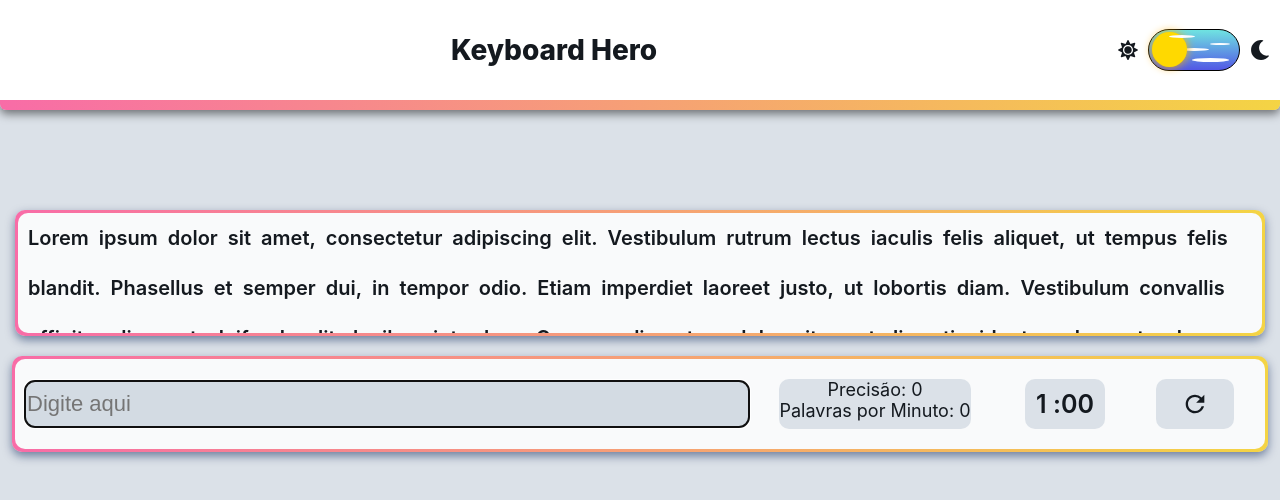
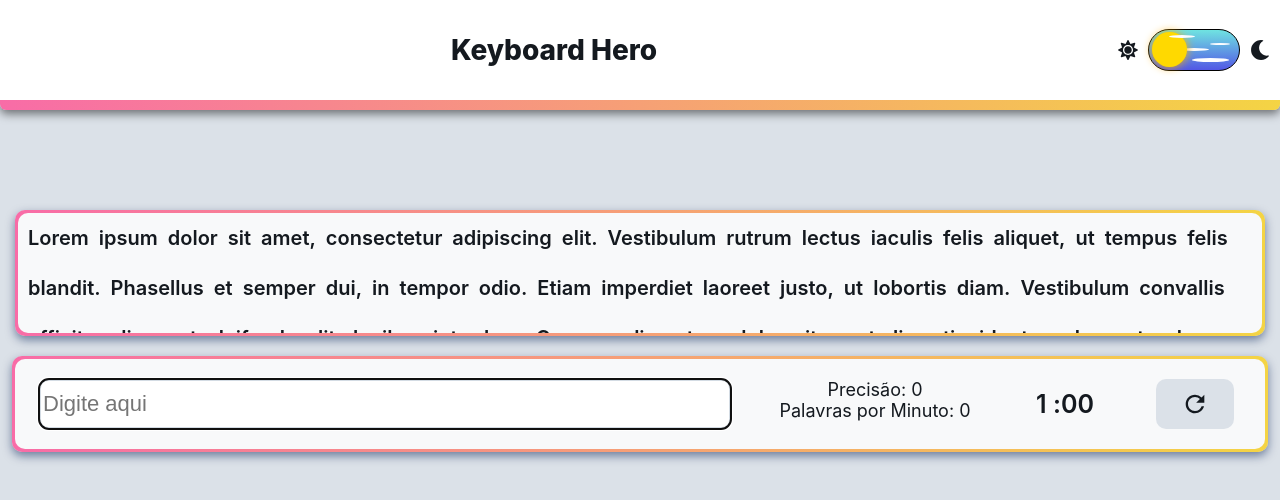
Before and after one commit to MatheusTurra/KeyboardHero, a Next.js app: page / in a window 1280 px wide. Shown: the top 500 px of the page. Built offline with nearby package versions, Linux system fonts and the light colour scheme.

Commit message:
Cor de fundo dos containers de interação com o usuário

```diff
--- a/components/typing_test/Result/styles.js
+++ b/components/typing_test/Result/styles.js
@@ -7,7 +7,7 @@ export const ResultContainer = styled.div`
   font-size: 1.8rem;
   border-radius: 1rem;
   margin: 1rem auto;
-  background-color: ${props => props.theme.colors.background};
+  background-color: ${props => props.theme.colors.secondary};
 `;
 
 export const Wrapper = styled.div`
--- a/components/typing_test/Timer/styles.js
+++ b/components/typing_test/Timer/styles.js
@@ -11,5 +11,5 @@ export const TimerContainer = styled.div`
   font-size: 2.5rem;
   font-weight: 600;
   border-radius: 1rem;
-  background-color: ${props => props.theme.colors.background};
+  background-color: ${props => props.theme.colors.secondary};
 `;
--- a/components/typing_test/WordChecker/styles.js
+++ b/components/typing_test/WordChecker/styles.js
@@ -61,13 +61,14 @@ export const UserInteractionWrapper = styled.div`
 `;
 
 export const UserInput = styled.input`
-  width: 100%;
+  width: 95%;
   height: 4.4rem;
   border: 0;
   border-radius: 1rem;
   margin: 0 auto;
   font-size: 2.2rem;
-  background-color: #d3dbe3;
+  border: 0.3rem solid;
+  border-color: #d3dbe3;
 
   & :focus {
     outline: none;
--- a/styles/themes/light.js
+++ b/styles/themes/light.js
@@ -3,7 +3,7 @@ export default {
 
   colors: {
     primary: "#fff",
-    secondary: "#f9fafb",
+    secondary: "#f8f9fa",
 
     background: "#dbe1e8",
     text: "#14191f"
```
